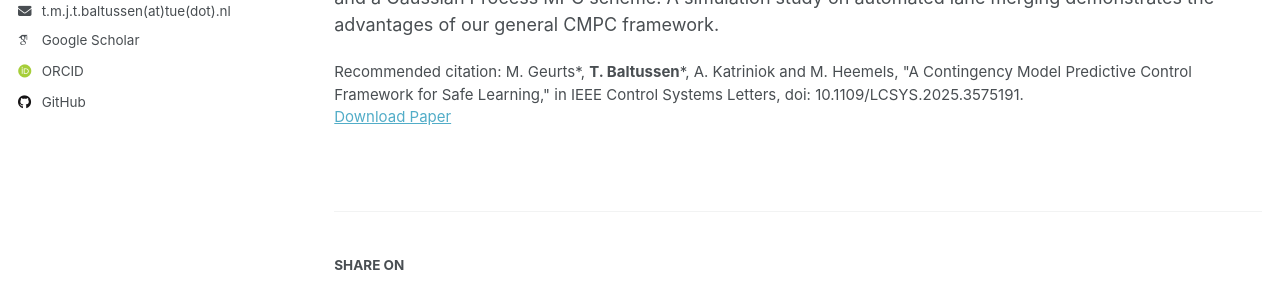
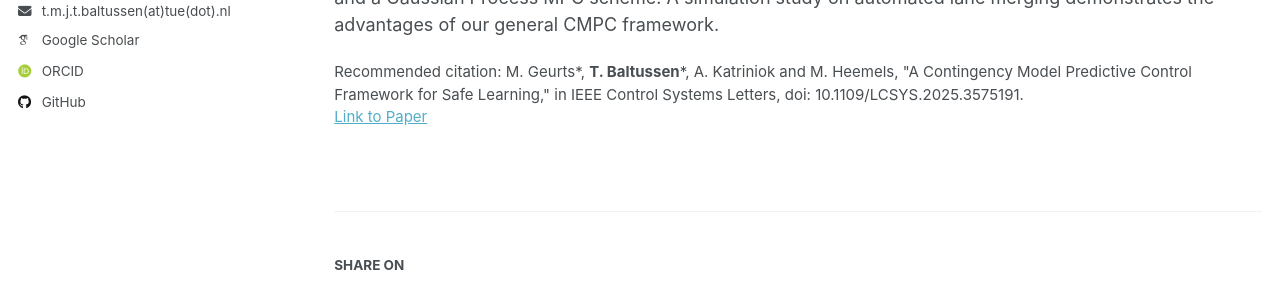
Before and after one commit to TrenBaltussen/TrenBaltussen.github.io, a Jekyll site: the page built from _publications/2025-05-28-CMPC-1.md, in a window 1280 px wide and 1242 px high. Shown: the part 429-710 px from the top of the window. Built offline with Jekyll 4.4.1, drawn with Linux system fonts in a browser that asks for light colours; some web fonts are replaced.

Commit message:
Update single.html

```diff
--- a/_layouts/single.html
+++ b/_layouts/single.html
@@ -48,13 +48,13 @@
         {{ content }}
 
         {% if page.citation and page.paperurl and page.slidesurl and page.bibtexurl %}
-          <p style="font-size: smaller">Recommended citation: {{ page.citation }}<br /><a href="{{ page.paperurl }}">Download Paper</a> | <a href="{{ page.slidesurl }}">Download Slides</a> | <a href="{{ page.bibtexurl }}">Download Bibtex</a></p>
+          <p style="font-size: smaller">Recommended citation: {{ page.citation }}<br /><a href="{{ page.paperurl }}">Link to Paper</a> | <a href="{{ page.slidesurl }}">Download Slides</a> | <a href="{{ page.bibtexurl }}">Download Bibtex</a></p>
         {% elsif page.citation and page.paperurl and page.slidesurl %}
-          <p style="font-size: smaller">Recommended citation: {{ page.citation }}<br /><a href="{{ page.paperurl }}">Download Paper</a> | <a href="{{ page.slidesurl }}">Download Slides</a></p>
+          <p style="font-size: smaller">Recommended citation: {{ page.citation }}<br /><a href="{{ page.paperurl }}">Link to Paper</a> | <a href="{{ page.slidesurl }}">Download Slides</a></p>
         {% elsif page.citation and page.paperurl and page.bibtexurl %}
-          <p style="font-size: smaller">Recommended citation: {{ page.citation }}<br /><a href="{{ page.paperurl }}">Download Paper</a> | <a href="{{ page.bibtexurl }}">Download Bibtex</a></p>
+          <p style="font-size: smaller">Recommended citation: {{ page.citation }}<br /><a href="{{ page.paperurl }}">Link to Paper</a> | <a href="{{ page.bibtexurl }}">Download Bibtex</a></p>
         {% elsif page.citation and page.paperurl %}
-          <p style="font-size: smaller">Recommended citation: {{ page.citation }}<br /><a href="{{ page.paperurl }}">Download Paper</a></p>
+          <p style="font-size: smaller">Recommended citation: {{ page.citation }}<br /><a href="{{ page.paperurl }}">Link to Paper</a></p>
         {% elsif page.citation and page.slidesurl and page.bibtexurl %}
           <p style="font-size: smaller">Recommended citation: {{ page.citation }}<br /><a href="{{ page.slidesurl }}">Download Slides</a> | <a href="{{ page.bibtexurl }}">Download Bibtex</a></p>
         {% elsif page.citation and page.slidesurl %}
@@ -62,7 +62,7 @@
         {% elsif page.slidesurl and page.bibtexurl %}
           <p style="font-size: smaller"><a href="{{ page.slidesurl }}">Download Slides</a> | <a href="{{ page.bibtexurl }}">Download Bibtex</a></p>
         {% elsif page.paperurl and page.bibtexurl %}
-          <p style="font-size: smaller"><a href="{{ page.paperurl }}">Download Paper</a> | <a href="{{ page.bibtexurl }}">Download Bibtex</a></p>
+          <p style="font-size: smaller"><a href="{{ page.paperurl }}">Link to Paper</a> | <a href="{{ page.bibtexurl }}">Download Bibtex</a></p>
         {% elsif page.citation and page.bibtexurl %}
           <p style="font-size: smaller">Recommended citation: {{ page.citation }}<br /><a href="{{ page.bibtexurl }}">Download Bibtex</a></p>
         {% elsif page.citation %}
```
